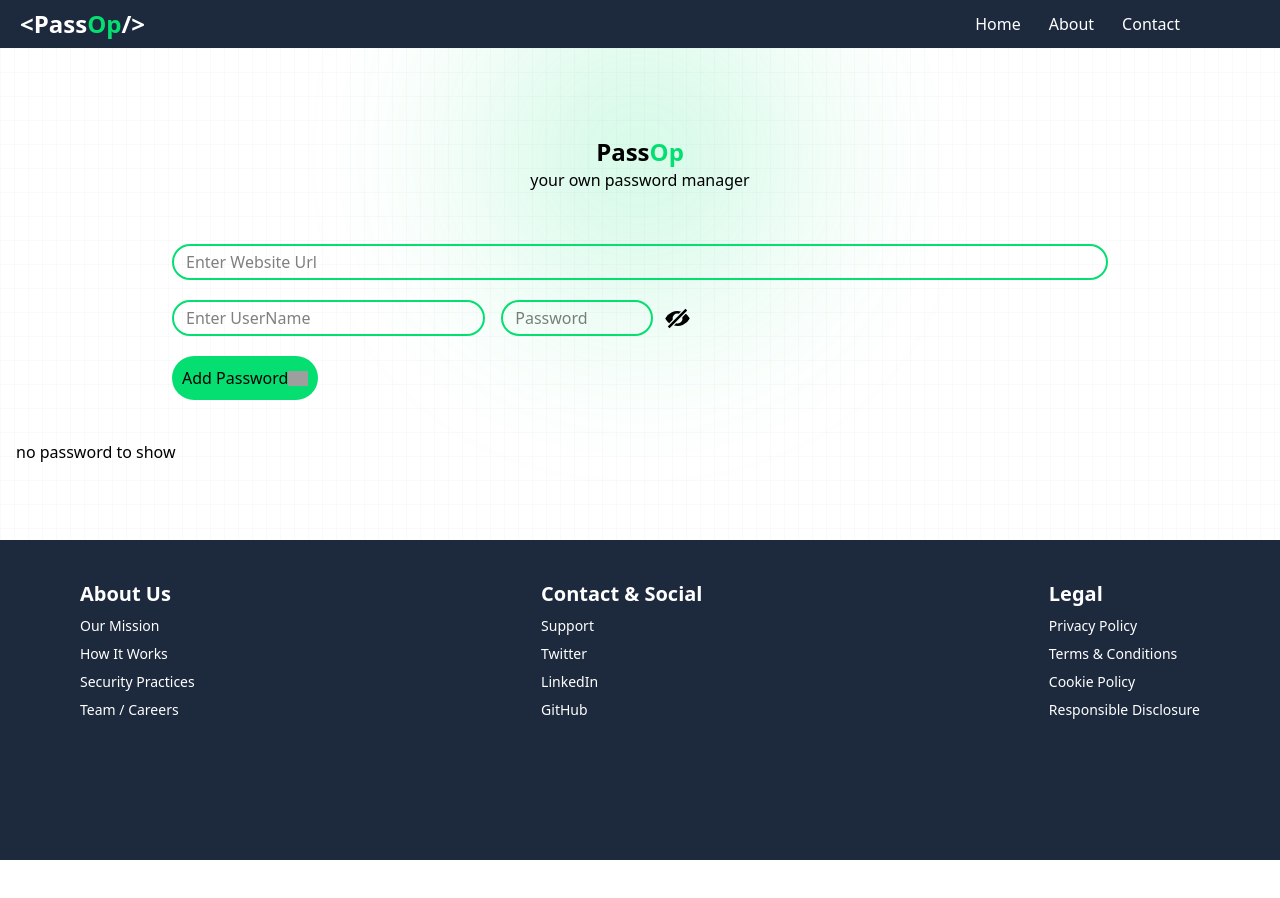
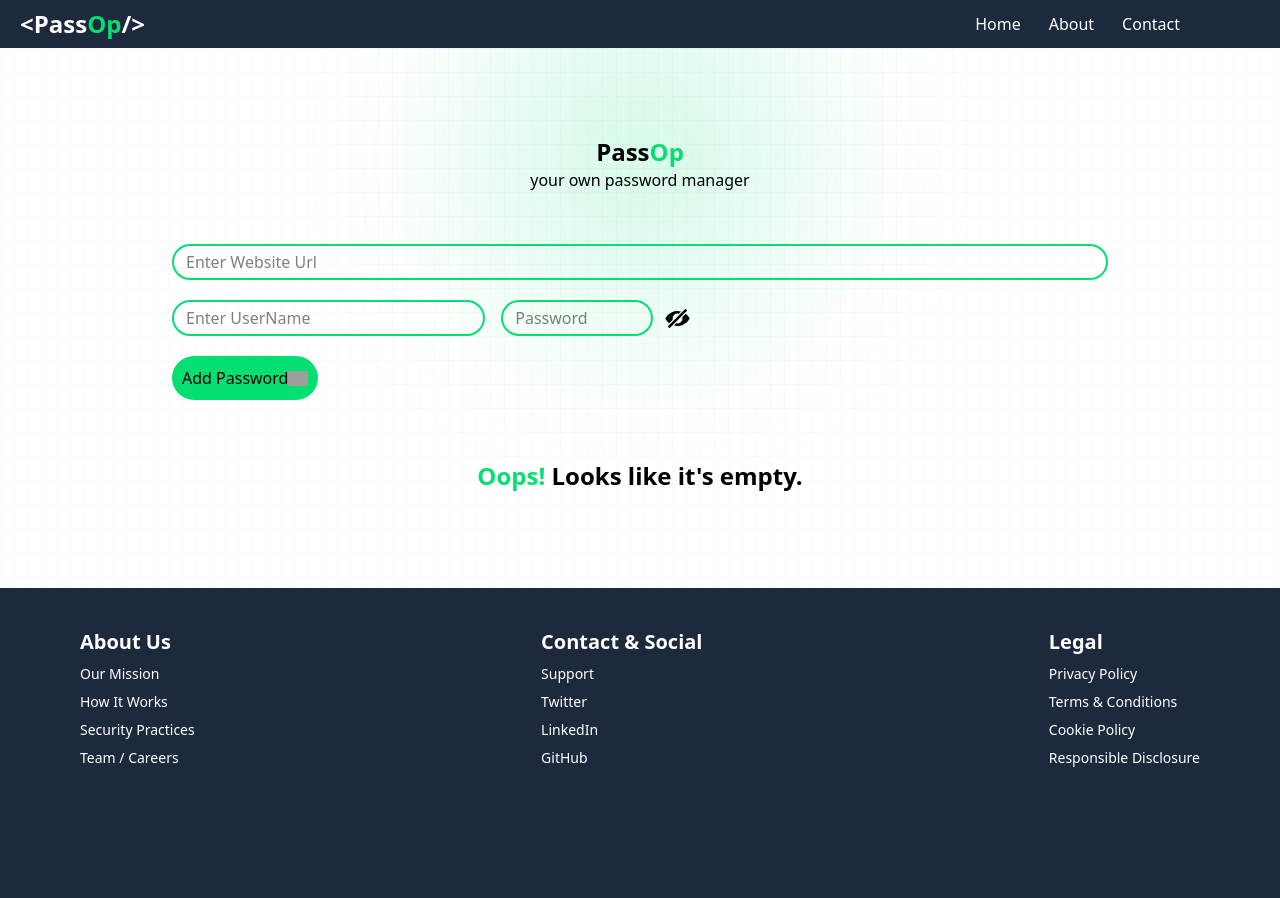
Before and after one commit to vishalparashar0119/password-manager, a React (Vite) app: page / in a window 1280 px wide. Shown: the top 898 px of the page. Before the commit the page ends 860 px from the top, so only its background shows below. Built offline with nearby package versions, Linux system fonts and the light colour scheme; grey boxes are pictures that could not be loaded.

Commit message:
ui fixes

```diff
--- a/src/components/MainSection.jsx
+++ b/src/components/MainSection.jsx
@@ -93,7 +93,9 @@ const MainSection = () => {
           </div>
         </div>
 
-        {password.length == 0 ? <div>no password to show</div> : <div className="gap-2 w-full  lg:w-3/4 lg:m-auto overflow-y-auto h-fit lg:max-h-[260px] flex-nowrap rounded-lg">
+        {password.length == 0 ? <div className='flex p-5 text-center justify-center lg:text-2xl font-bold'>
+        <h1><span className='text-green-400'>Oops!</span> Looks like it's empty.</h1>
+      </div> : <div className="gap-2 w-full  lg:w-3/4 lg:m-auto overflow-y-auto h-fit lg:max-h-[260px] flex-nowrap rounded-lg">
           {/* this div is for displaying save password  */}
 
           <table class="table-auto w-full text-center">
```
